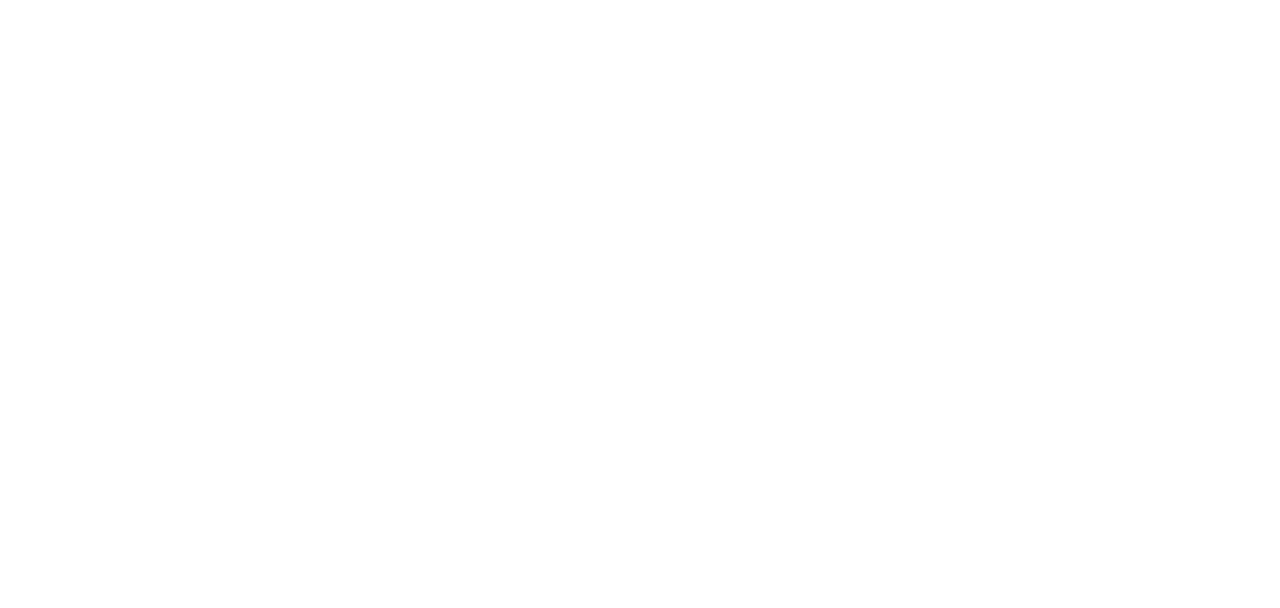
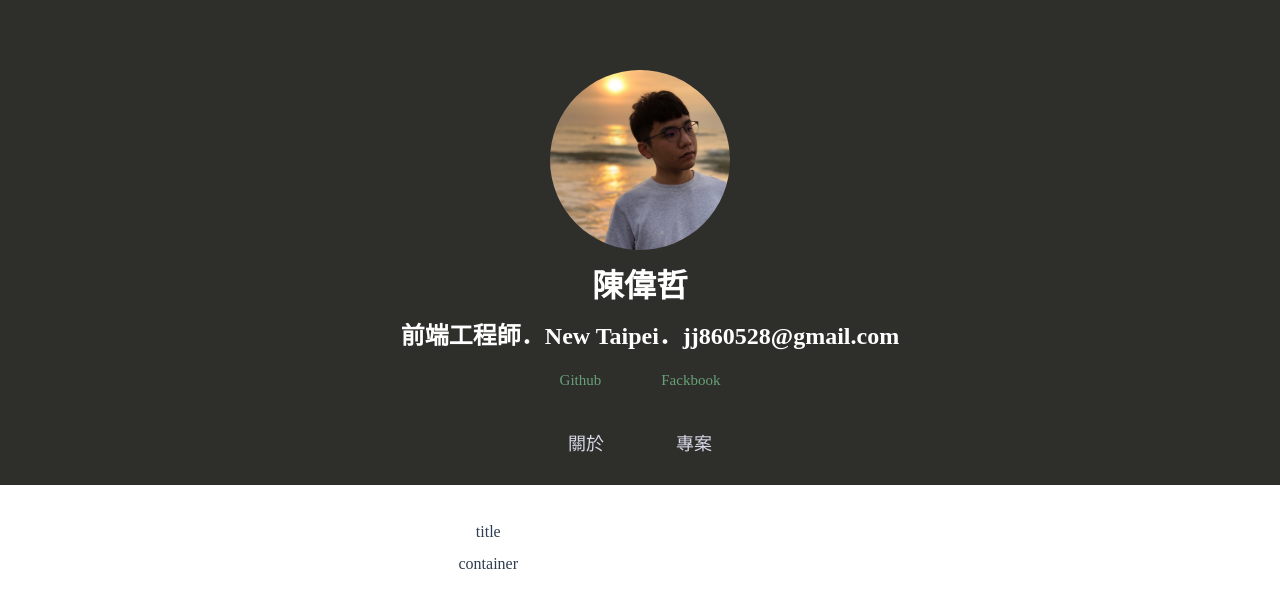
Before and after one commit to jj860528/resume, a Vue app: page /article in a window 1280 px wide. Shown: the top 608 px of the page. Built offline with nearby package versions, Linux system fonts and the light colour scheme.

Commit message:
大部份都完成

```diff
--- a/src/assets/style.sass
+++ b/src/assets/style.sass
@@ -120,7 +120,7 @@
         width: 100%
         .project
             border: 1px solid #40a0ff9c
-            box-shadow: 0 0 1.5em #40a0ff9c;
+            box-shadow: 0 0 .5em #4446479c;
             border-radius: 5px
             display: flex
             margin: 30px 10px
@@ -215,6 +215,21 @@
     button:hover
         color: #ffffff
         background-color: #40a0ff9c
+/*-------------------文章----------------------*/
+.articles
+    width: 100%
+    height: 100%
+    display: flex
+    flex-flow: row wrap
+    justify-content: start
+    align-items: center
+    padding: 15px
+    text-align: center
+    .article
+        flex: 0 0 45%
+        margin: 1em
+        line-height: 2em
+
 /*-------------------動畫----------------------*/
 @keyframes Imgloading
     0%
--- a/src/components/Article.vue
+++ b/src/components/Article.vue
@@ -0,0 +1,18 @@
+<template>
+    <div class = "article">
+        <a class = "article-img"></a>
+        <a class = "article-title">title</a>
+        <p class = "article-container">container</p>
+    </div>
+
+</template>
+<script>
+export default {
+    name:"Article",
+    data() {
+        return {
+
+        }
+    },
+}
+</script>
--- a/src/components/Nav.vue
+++ b/src/components/Nav.vue
@@ -15,6 +15,9 @@
       <nav class="main-nav">
         <router-link to="/about">關於</router-link>
         <router-link to="/project">專案</router-link>
+        <!-- 還沒開始寫
+          <router-link to="/article">文章</router-link>
+        -->
       </nav>
     </div>
   </header>
--- a/src/router/index.js
+++ b/src/router/index.js
@@ -2,6 +2,7 @@
 import VueRouter from "vue-router";
 import Home from "../views/Home.vue";
 import Projects from "@/views/Projects.vue";
+import Article from "@/views/Articles.vue";
 
 Vue.use(VueRouter);
 
@@ -25,6 +26,11 @@
         path: "/project",
         name: "Project",
         component: Projects
+      },
+      {
+        path: "/article",
+        name: "Article",
+        component: Article
       }
     ]
   },
--- a/src/store/index.js
+++ b/src/store/index.js
@@ -63,6 +63,19 @@
         ],
       }
     ],
+    articles:[
+      {
+        name:'Google第三方登入',
+        Date:'2020 06',
+        img:'https://i.imgur.com/HxEZMvSh.jpg?3',
+        content:[
+          {
+            name:"pre",
+            content:'還沒準備好=.='
+          }
+        ]
+      }
+    ]
   },
   mutations: {},
   actions: {},
--- /dev/null
+++ b/src/views/Articles.vue
@@ -0,0 +1,18 @@
+<template>
+  <div class ="articles">
+      <Article></Article>
+  </div>
+</template>
+<script>
+import Article from '../components/Article.vue';
+
+export default {
+  name: "Articles",
+  data() {
+    return {};
+  },
+  components:{
+      Article
+  }
+};
+</script>
```
